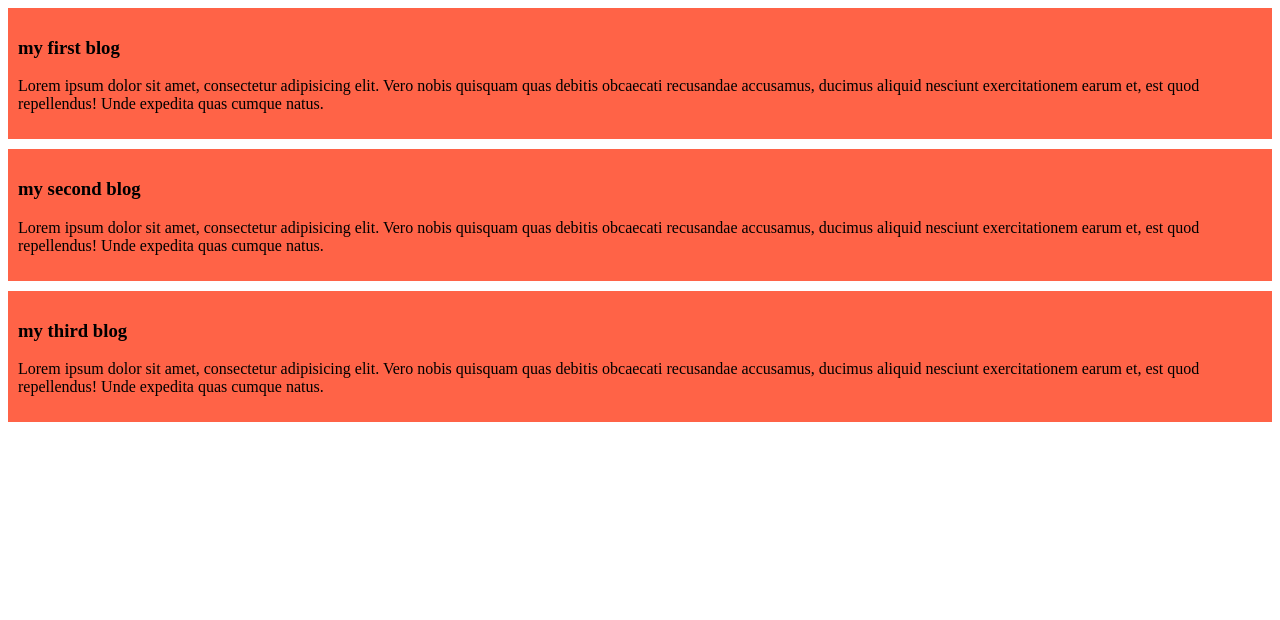
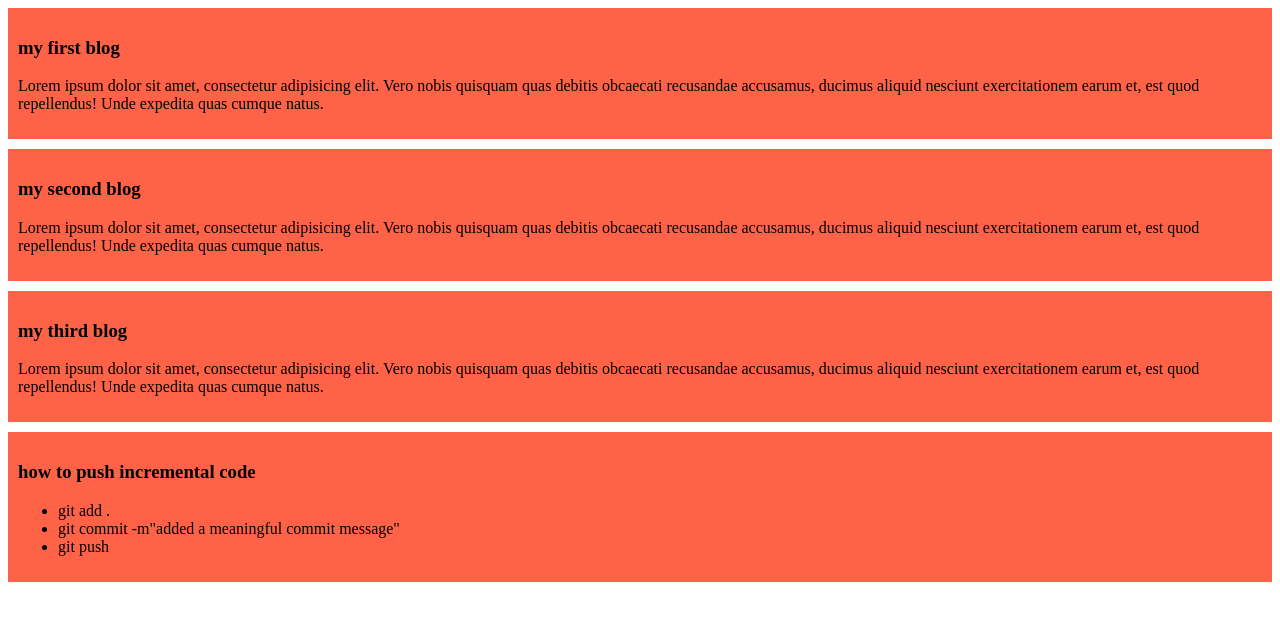
Before and after one commit to Mehedi4p/my-simple-website, a plain HTML site: page index.html in a window 1280 px wide. Drawn offline with Linux system fonts and the light colour scheme.

Commit message:
added a list to push code

```diff
--- a/index.html
+++ b/index.html
@@ -19,5 +19,13 @@
         <h3>my third blog</h3>
         <p>Lorem ipsum dolor sit amet, consectetur adipisicing elit. Vero nobis quisquam quas debitis obcaecati recusandae accusamus, ducimus aliquid nesciunt exercitationem earum et, est quod repellendus! Unde expedita quas cumque natus.</p>
     </div>
+    <div>
+        <h3>how to push incremental code</h3>
+        <ul>
+            <li>git add .</li>
+            <li>git commit -m"added a meaningful commit message"</li>
+            <li>git push</li>
+        </ul>
+    </div>
 </body>
 </html>
```
